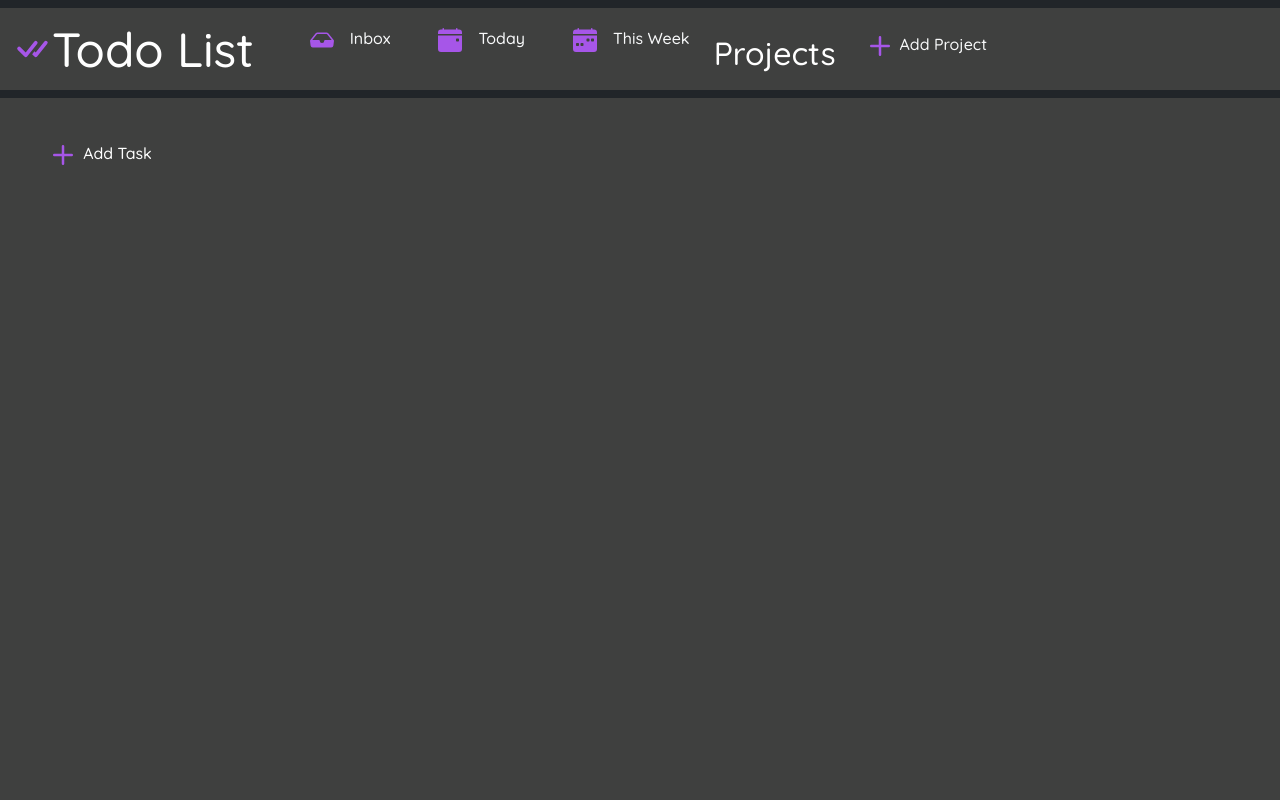
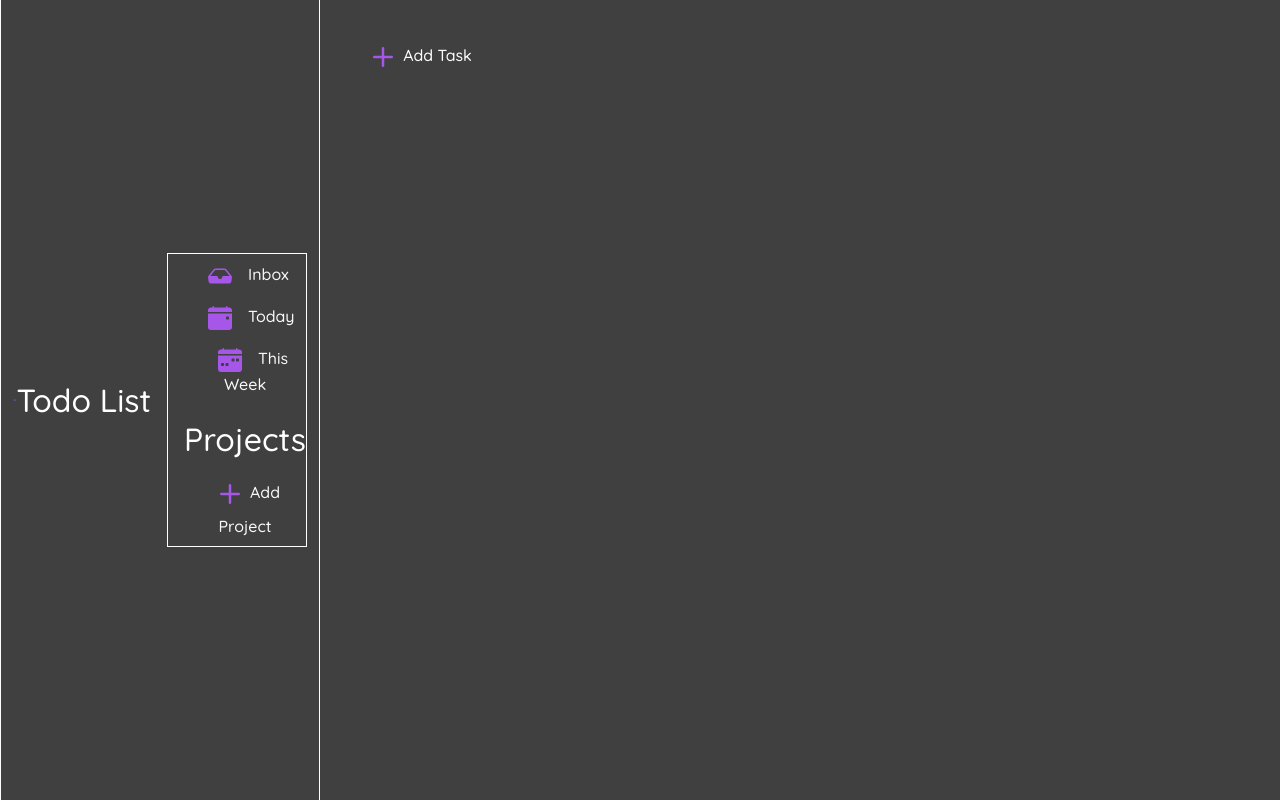
Before and after one commit to Apurcell88/todos, a website built with webpack: page dist/index.html in a window 1280 px wide. Built offline with nearby package versions, Linux system fonts and the light colour scheme.

Commit message:
started styling for iPads. Moved the layout around.

```diff
--- a/src/style.css
+++ b/src/style.css
@@ -78,9 +78,7 @@ svg {
 
 .nav-link {
     border: none;
-    background: #3f403f;
     margin-left: 1rem;
-    display: inline;
 }
 
 .nav-icon {
@@ -232,12 +230,43 @@ svg {
 }
 
 /* --------------- MEDIA QUERIES ----------- */
-/* @media screen and (min-width: 700px) {
+/* 6/23/22 - Look up position property and float to position the text */
+
+@media screen and (min-width: 700px) {
     #content {
-        this are from the default media query
+        flex-direction: row;
+    }
 
+    #title-text {
+        font-size: 2rem;
+        color: var(--white);
+    }
+
+    .container-fluid {
+        height: 100vh;
+    }
+
+    .navbar {
+        /* height: 100vh; */
+        width: 25vw;
+        border: 1px white solid;
+    }
+
+    #navbarNav {
+        height: 100vh;
+    }
+
+    .navbar-nav {
+        border: 1px white solid;
+        /* width: 20vw; */
         display: flex;
         flex-direction: column;
+        flex-wrap: wrap;
         justify-content: flex-start;
+        /* align-items: flex-end; */
     }
-} */
+
+    #inbox-section {
+        width: 75%;
+    }
+}
```
Also changed, not shown: 1 other file.
